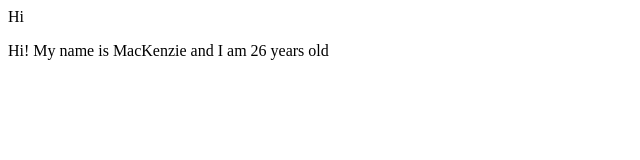
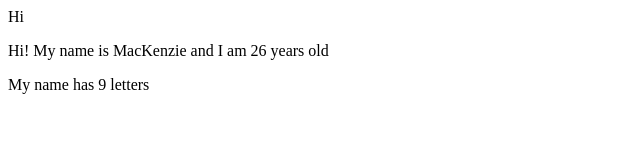
Before and after one commit to mharris162/mharris_4.5-assignment, a plain HTML site: page index.html in a window 1280 px wide. Shown: the whole page, without its empty margins (0-640 px from the left). Drawn offline with Linux system fonts and the light colour scheme.

Commit message:
string method

```diff
--- a/app.js
+++ b/app.js
@@ -27,3 +27,8 @@ console.log(`Hi! My name is ${name} and I am ${myAge} years old`);
 console.log(both);
 document.getElementById("demo").innerHTML =
 `Hi! My name is ${name} and I am ${myAge} years old`;
+
+/// String Method- Length
+let length = name.length;
+document.getElementById("demo1").innerHTML =
+`My name has ${length} letters`;
--- a/index.html
+++ b/index.html
@@ -7,6 +7,7 @@
 <body>
     <p>Hi</p>
     <p id="demo"></p>
+    <p id="demo1"></p>
     <script src="./app.js"></script>
 </body>
 </html>
```
